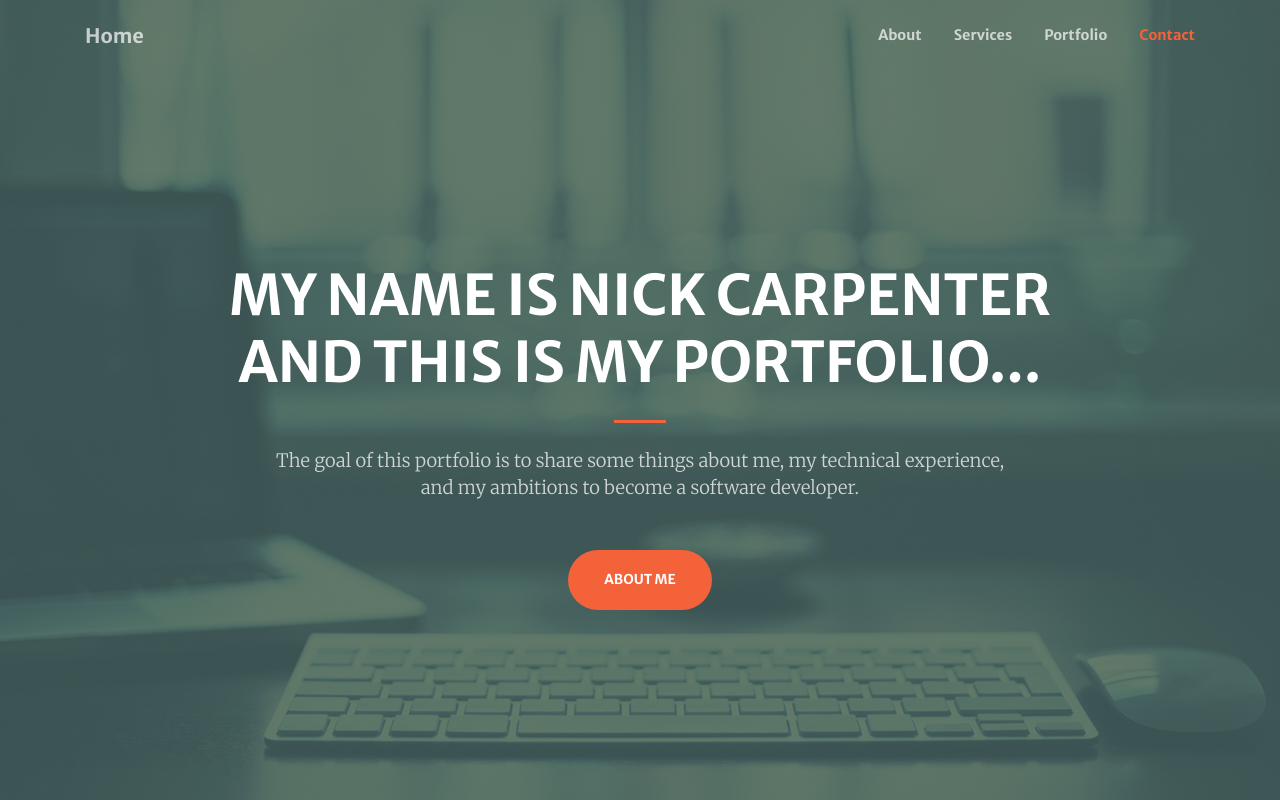
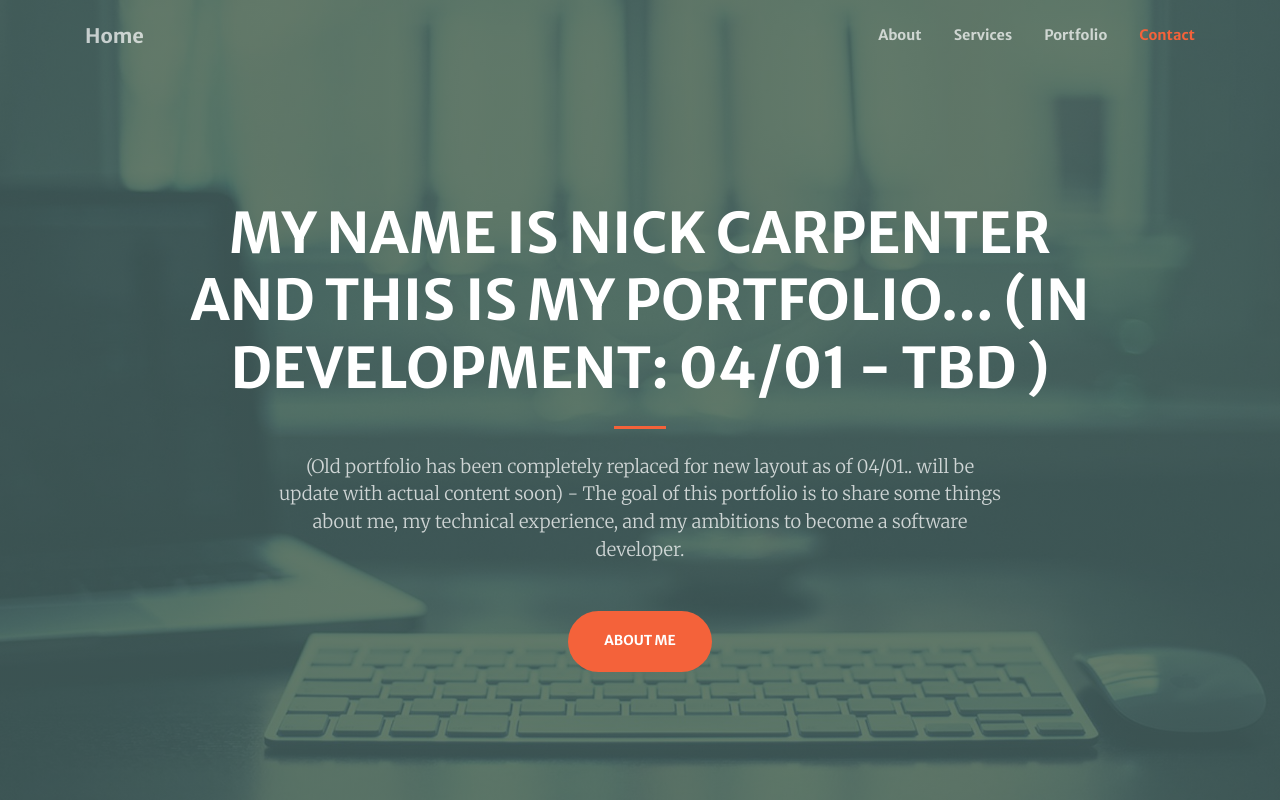
Before and after one commit to Carpmenter/Carpmenter.github.io, a website with bundled scripts: page index.html in a window 1280 px wide. Shown: the top 800 px of the page. Built offline with nearby package versions, Linux system fonts and the light colour scheme.

Commit message:
Updated message for viewers

```diff
--- a/index.html
+++ b/index.html
@@ -60,11 +60,11 @@
     <div class="container h-100">
       <div class="row h-100 align-items-center justify-content-center text-center">
         <div class="col-lg-10 align-self-end">
-          <h1 class="text-uppercase text-white font-weight-bold">My name is Nick Carpenter and this is my portfolio...</h1>
+          <h1 class="text-uppercase text-white font-weight-bold">My name is Nick Carpenter and this is my portfolio... (In development: 04/01 - TBD )</h1>
           <hr class="divider my-4">
         </div>
         <div class="col-lg-8 align-self-baseline">
-          <p class="text-white-75 font-weight-light mb-5">The goal of this portfolio is to share some things about me, my technical experience, and my ambitions to become a software developer.</p>
+          <p class="text-white-75 font-weight-light mb-5">(Old portfolio has been completely replaced for new layout as of 04/01.. will be update with actual content soon) - The goal of this portfolio is to share some things about me, my technical experience, and my ambitions to become a software developer.</p>
           <a class="btn btn-primary btn-xl js-scroll-trigger" href="#about">About Me</a>
         </div>
       </div>
```
